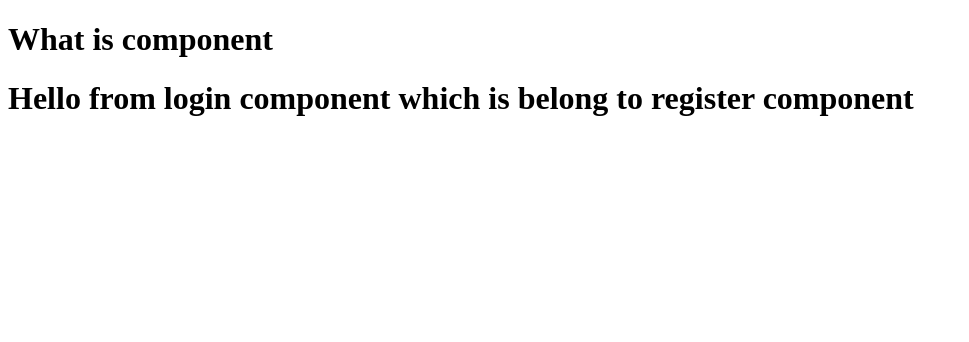
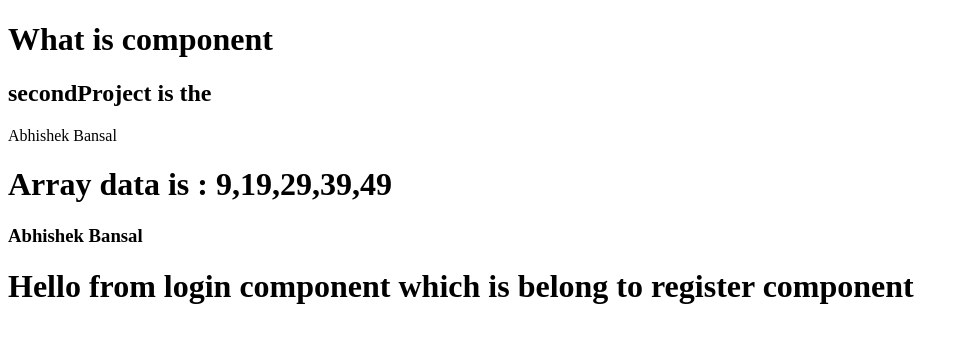
Before and after one commit to bansaljii/LearnAngular, an Angular app: page / in a window 1280 px wide. Shown: the top 342 px of the page, without its empty margins (0-969 px from the left). Built offline with nearby package versions, Linux system fonts and the light colour scheme.

Commit message:
interpolation

```diff
--- a/src/app/app.component.html
+++ b/src/app/app.component.html
@@ -1,2 +1,5 @@
 <h1>What is component</h1>
+<h2>{{title}} is the </h2>{{id}}
+<h1>Array data is : {{arrayData}}</h1>
+<h3>{{obj.name}}</h3>
 <app-login></app-login>
--- a/src/app/app.component.ts
+++ b/src/app/app.component.ts
@@ -7,4 +7,10 @@ import { Component } from '@angular/core';
 })
 export class AppComponent {
   title = 'secondProject';
+  id = "Abhishek  Bansal"
+  arrayData=[9,19,29,39,49];
+  obj={
+    name : "Abhishek Bansal",
+    age :32
+  }
 }
```
